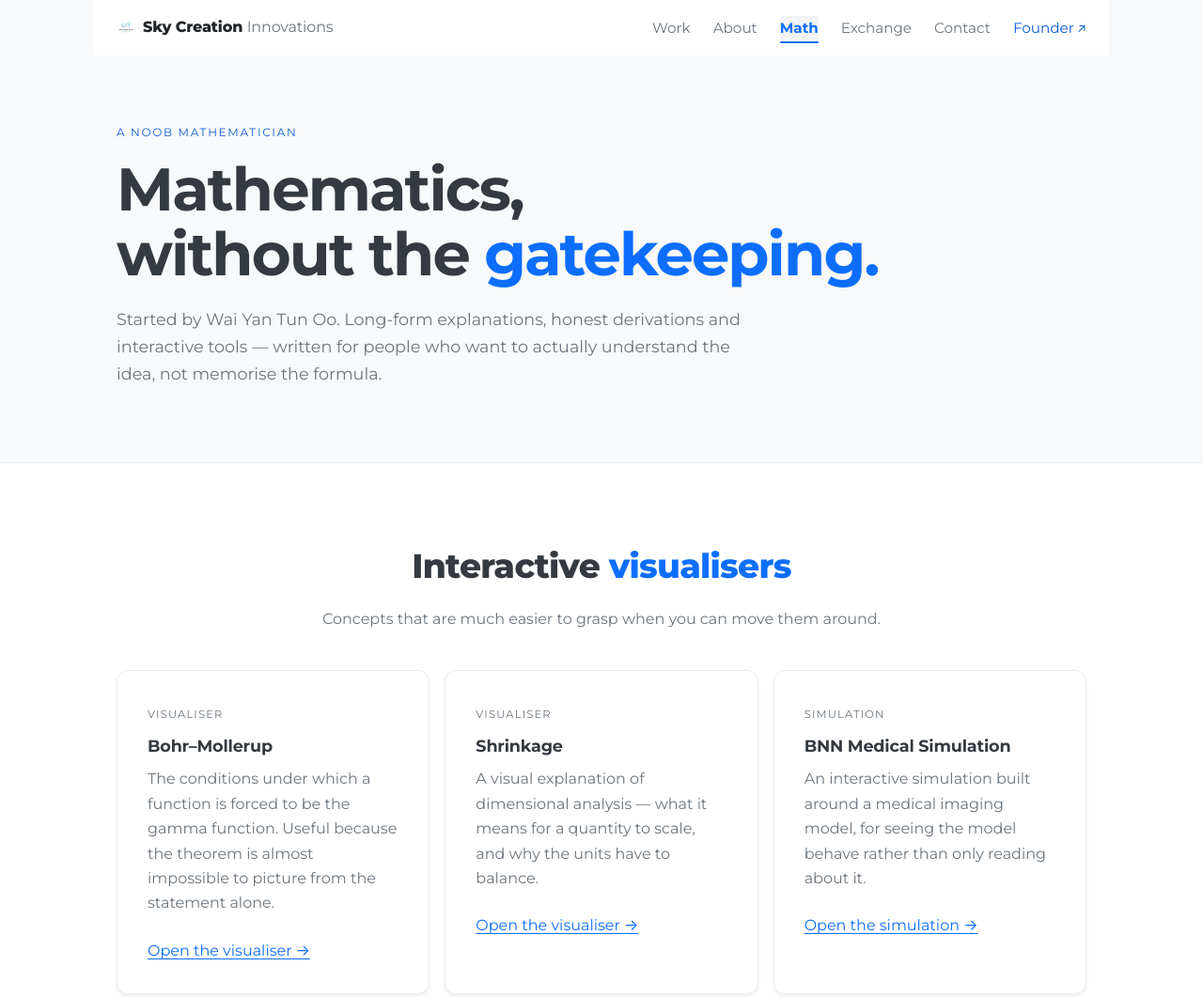
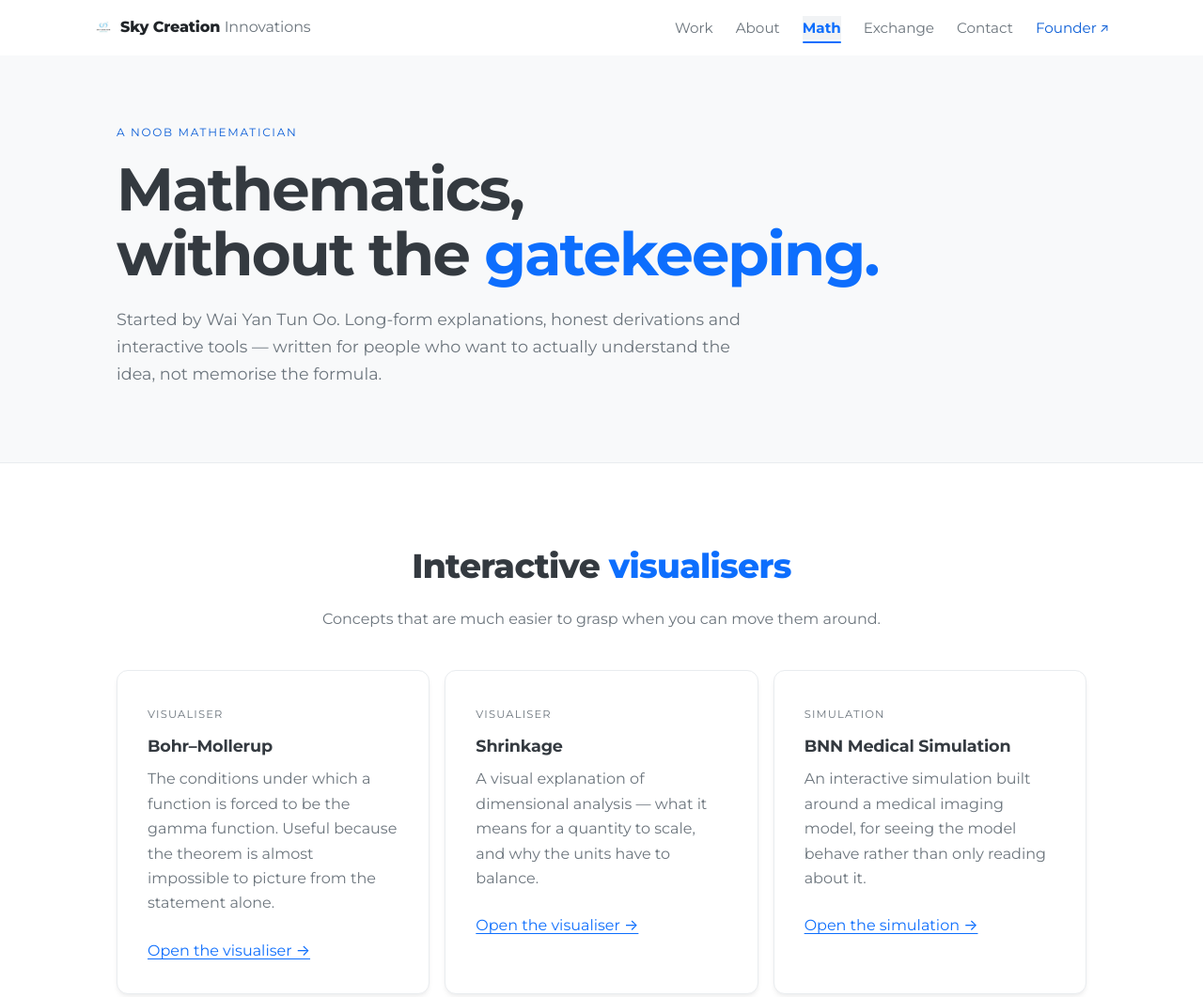
Before and after one commit to Sky-Creation/sky-creation, a website: page site/math.html in a window 1280 px wide. Shown: the top 1061 px of the page at 94% size. Drawn offline with Linux system fonts and the light colour scheme; no server answers.

Commit message:
fix: full-width header bar aligned to content column, re-centre lists under section-alt

```diff
--- a/site/assets/styles.css
+++ b/site/assets/styles.css
@@ -115,13 +115,14 @@ a:hover {
   position: sticky;
   top: 0;
   z-index: 10;
+  width: 100%;
   display: flex;
   align-items: center;
   justify-content: space-between;
   gap: 1rem;
-  max-width: var(--max);
-  margin: 0 auto;
-  padding: 1rem 1.5rem;
+  margin: 0;
+  /* Bar spans the screen; brand/nav align to the 1080px content column. */
+  padding: 1rem max(1.5rem, calc((100% - var(--max)) / 2));
   background: rgba(255, 255, 255, 0.95);
   backdrop-filter: blur(10px);
   border-bottom: 1px solid transparent;
@@ -542,6 +543,13 @@ p:last-child {
   padding: 0;
   display: grid;
   gap: 0.75rem;
+}
+
+/* .work-list / .post-list set margin: 0 above, which beat .section-alt > *'s
+   margin-inline: auto (equal specificity, later rule wins). Re-centre them. */
+.section-alt > .work-list,
+.section-alt > .post-list {
+  margin-inline: auto;
 }
 
 .post {
```
